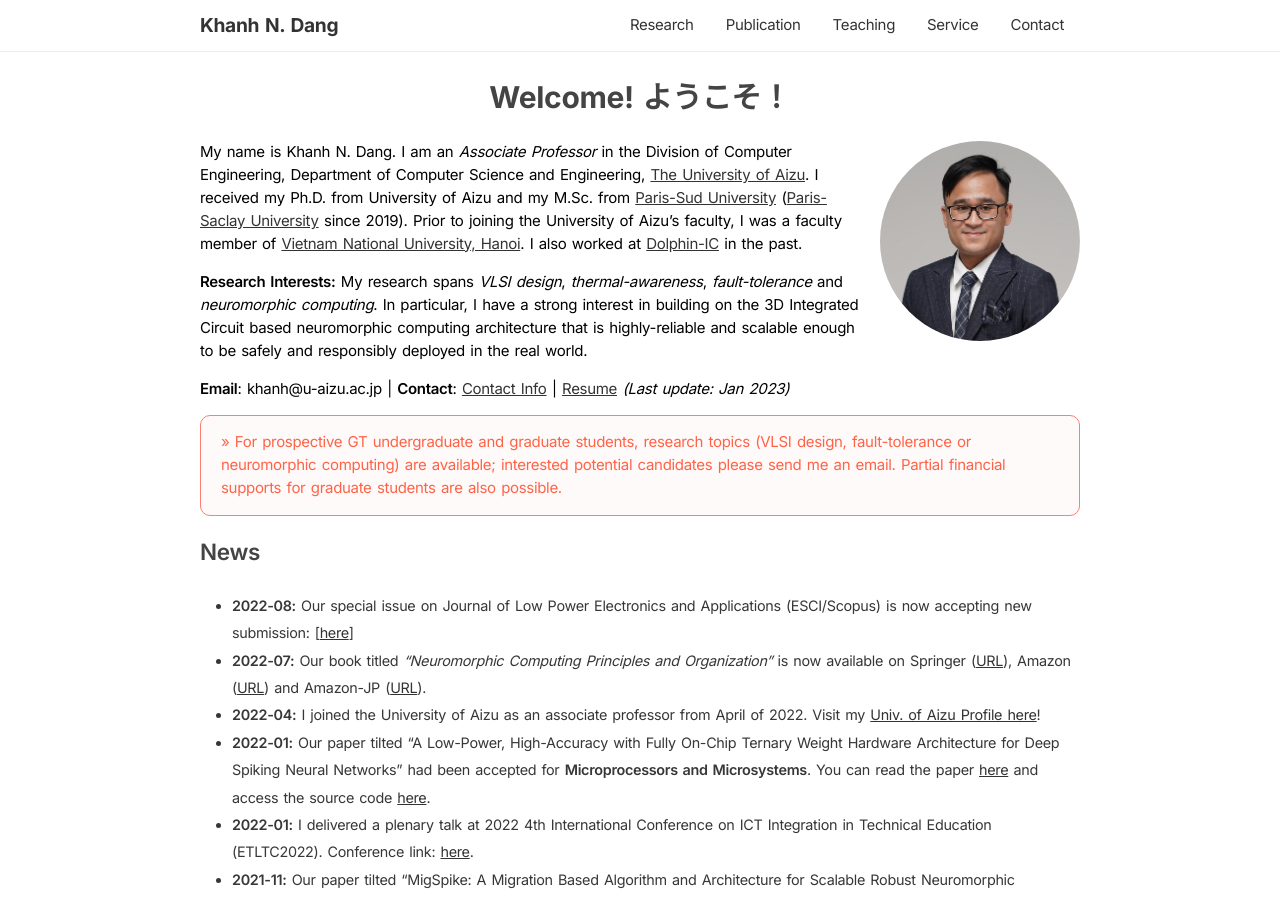
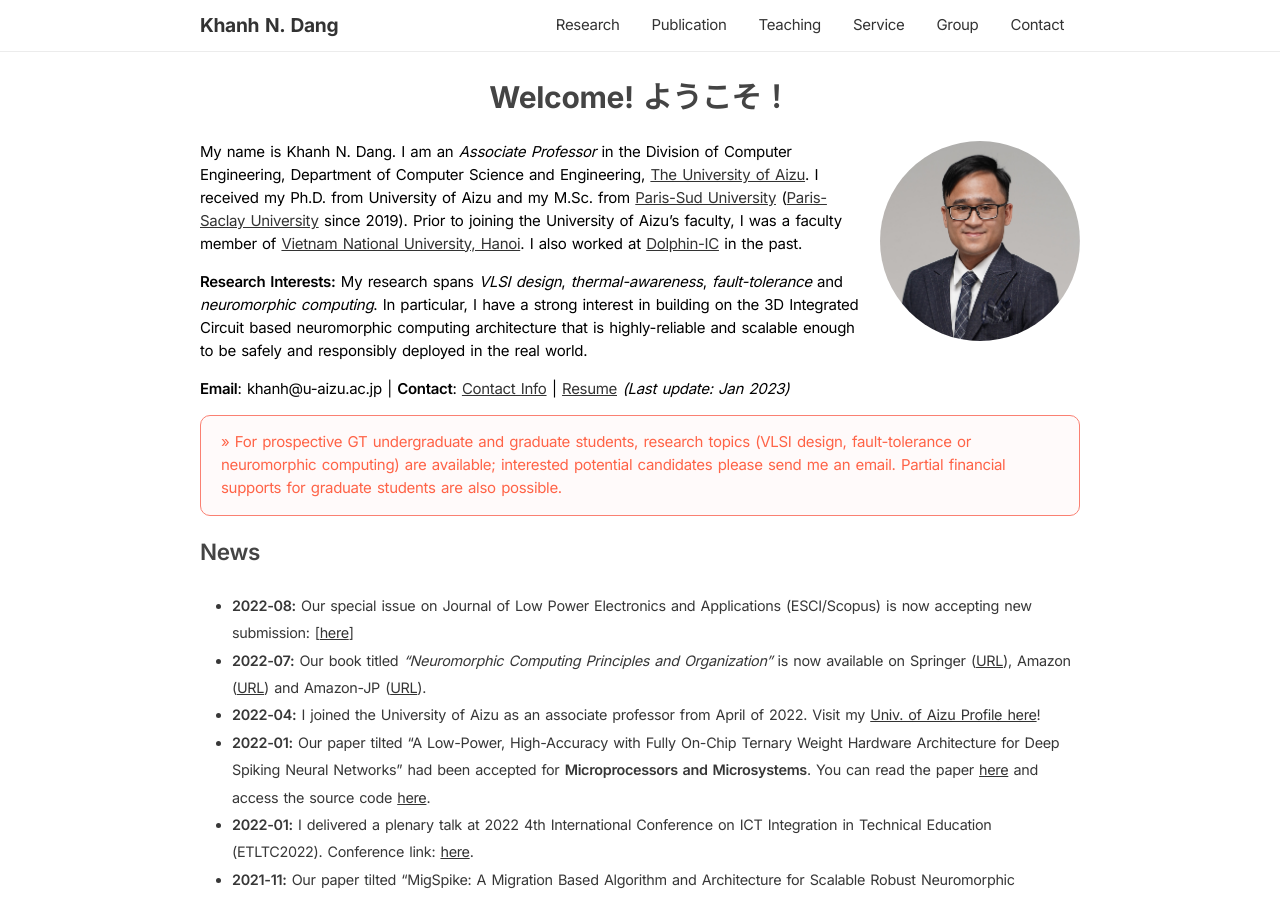
Before and after one commit to khanhdang/minimal-page, a Jekyll site: the page built from index.md, in a window 1280 px wide and 900 px high. Built offline with Jekyll 4.4.1, drawn with Linux system fonts in a browser that asks for light colours.

Commit message:
Update _config.yml

```diff
--- a/_config.yml
+++ b/_config.yml
@@ -34,8 +34,8 @@ menu:
 - title:  Service
   url: service.html
 
-# - title: Student
-#   url: grp_mem.html
+- title: Group
+  url: grp_mem.html
 
 # - title: Mentoring
 #   url: mentor.html
```
